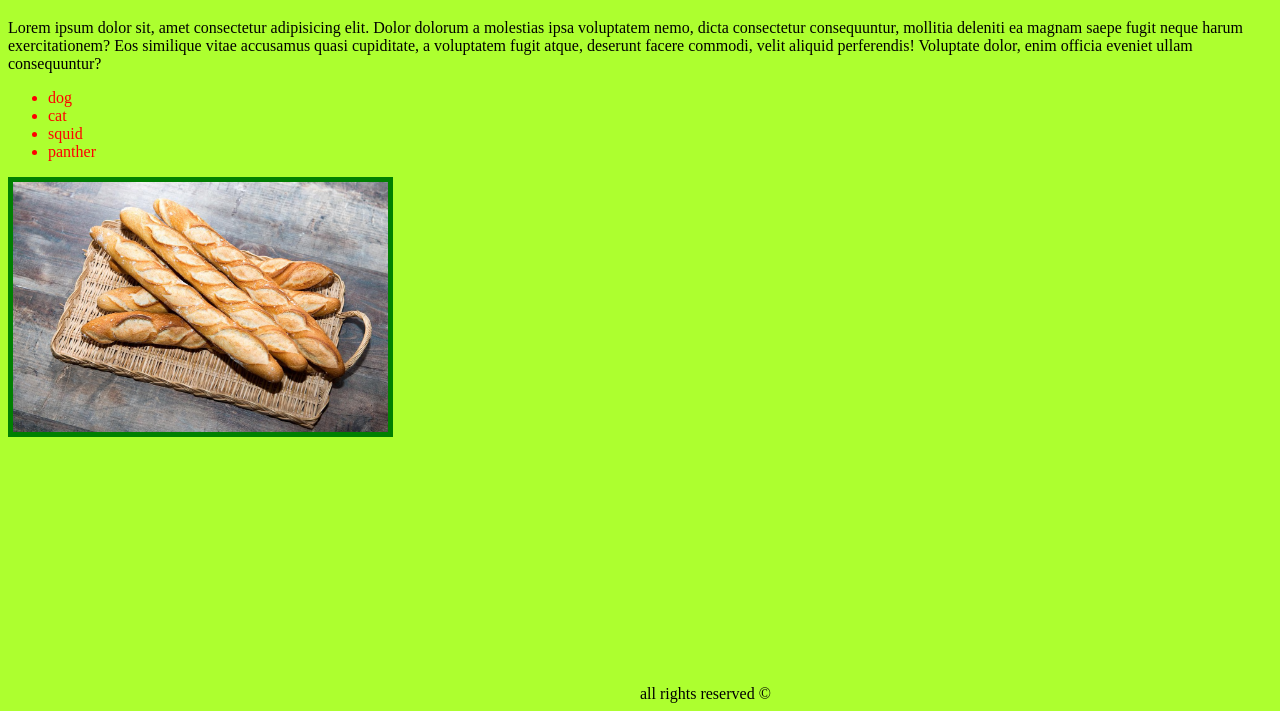
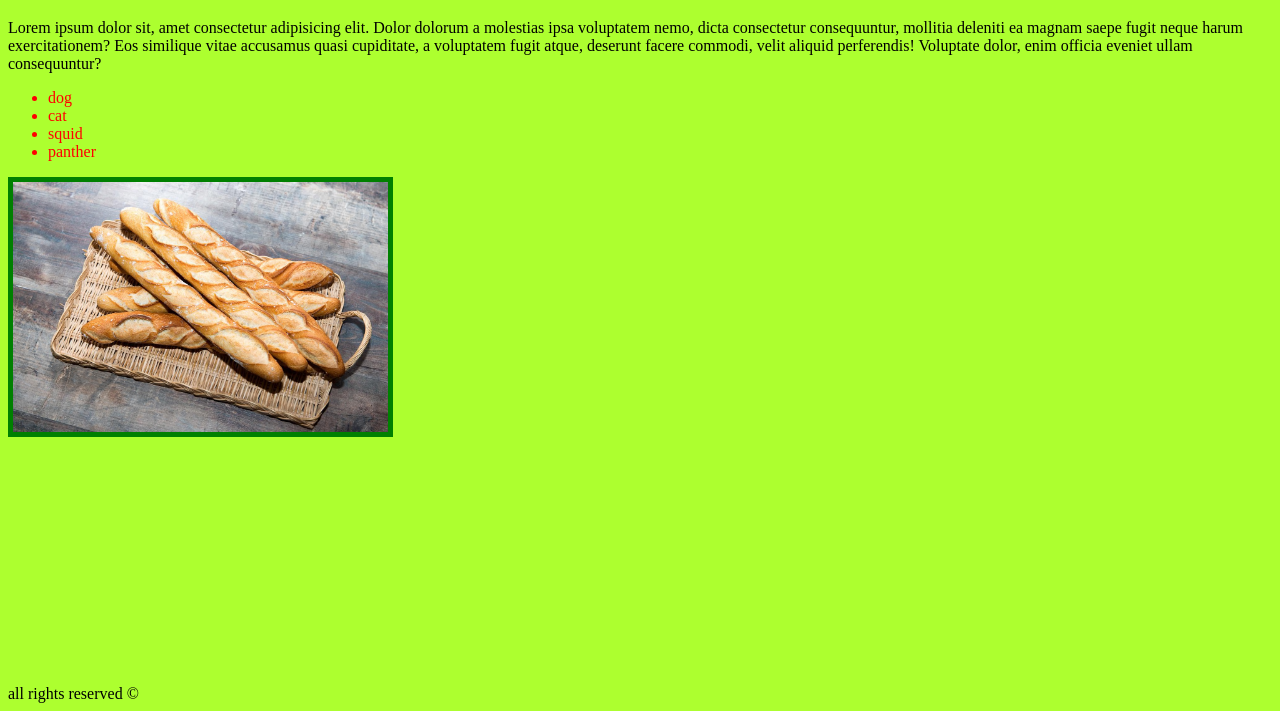
Before and after one commit to eladYaar/Shelter, a plain HTML site: page index.html in a window 1280 px wide. Shown: the part 97-808 px from the top of the page. Drawn offline with Linux system fonts and the light colour scheme.

Commit message:
0.0.5 - fixed footer

```diff
--- a/style.css
+++ b/style.css
@@ -21,5 +21,5 @@ ul {
 footer {
     position: absolute;
     bottom: 0;
-    left: 50%;
+    width: 100%;
 }
```
